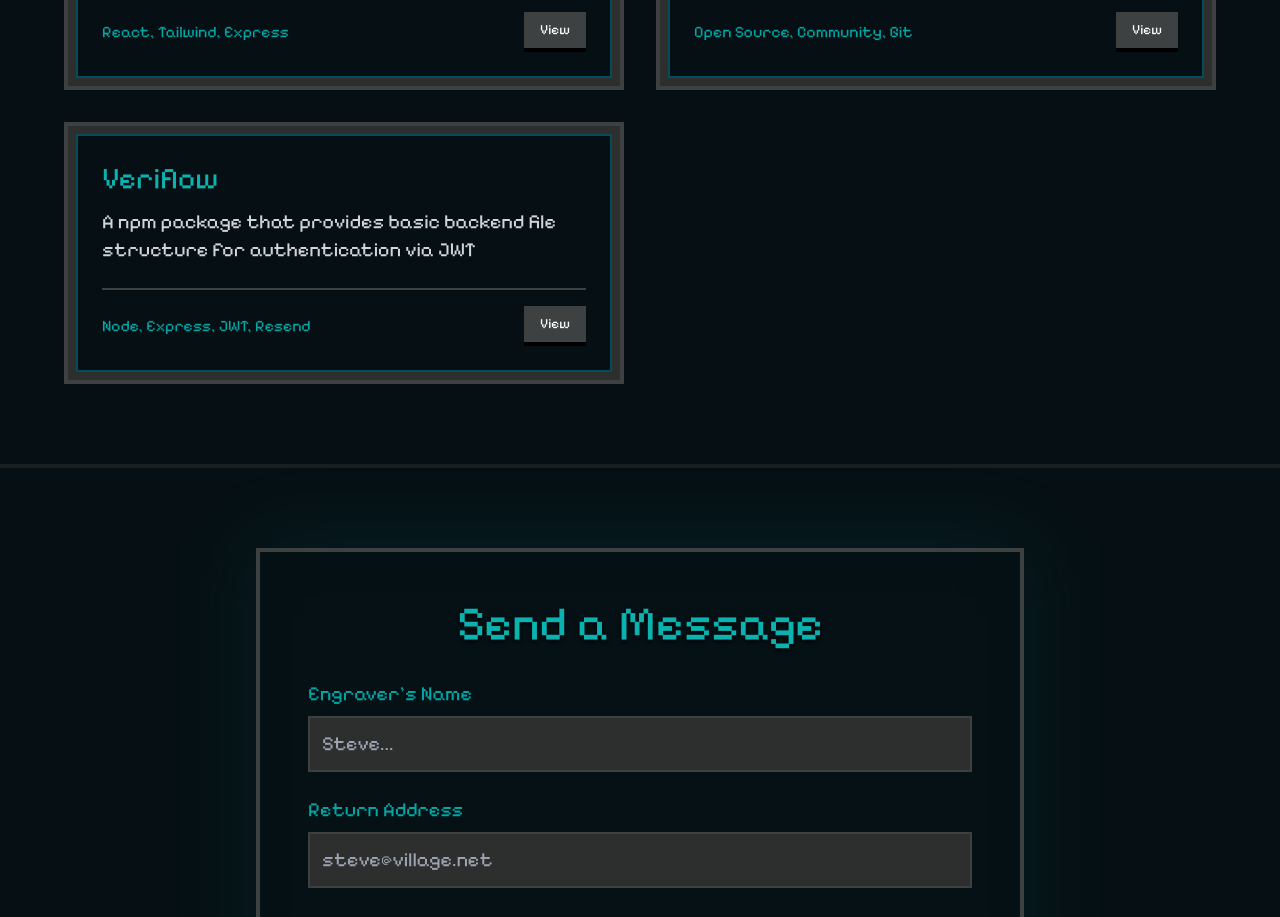
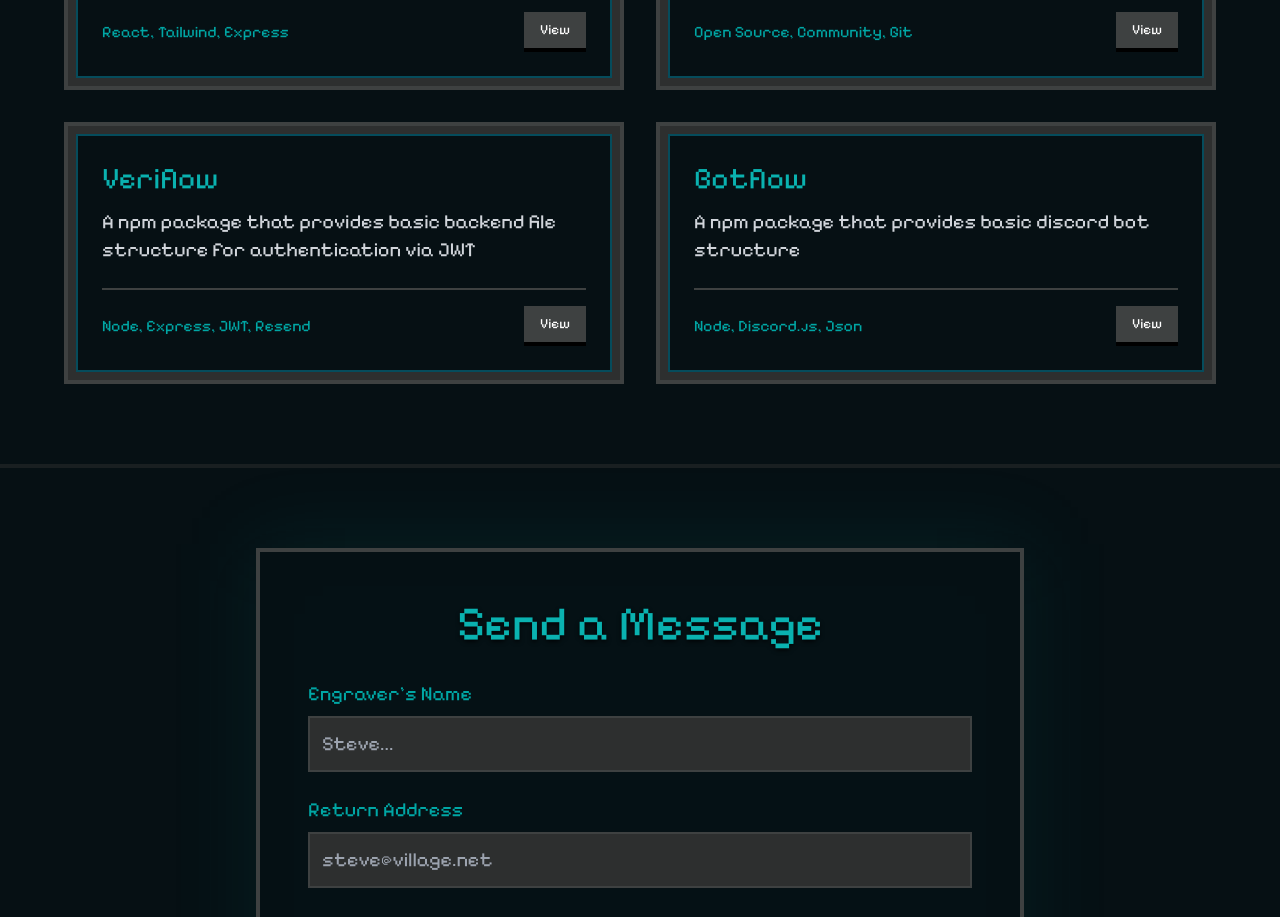
Before and after one commit to ayushs206/portfolio, a React (Vite) app: page / in a window 1280 px wide. Shown: the part 3160-4077 px from the top of the page. Built offline with nearby package versions, Linux system fonts and the light colour scheme.

Commit message:
feat: Add Botflow project to the portfolio projects list

```diff
--- a/src/components/sections/Projects.jsx
+++ b/src/components/sections/Projects.jsx
@@ -5,6 +5,7 @@ export default function Projects() {
     { title: 'College Timetable', desc: 'No more cluttered Excel sheets. Access your timetable in a sleek interface and quickly find common free time with friends—so you can plan better, faster.', tech: 'React, Tailwind, Express', link: "https://owasp-projects-site-timetable.vercel.app" },
     { title: 'OSS Contributor (OWASP)', desc: 'Active contributor to an open-source GitHub repository focused on providing and curating OSS opportunities for developers worldwide.', tech: 'Open Source, Community, Git', link: "https://github.com/OWASP-STUDENT-CHAPTER/oss-programs" },
     { title: 'Veriflow', desc: 'A npm package that provides basic backend file structure for authentication via JWT', tech: 'Node, Express, JWT, Resend', link: "https://www.npmjs.com/package/create-veriflow-auth" },
+    { title: 'Botflow', desc: 'A npm package that provides basic discord bot structure', tech: 'Node, Discord.js, Json', link: "https://www.npmjs.com/package/create-botflow" },
   ];
 
   return (
```
